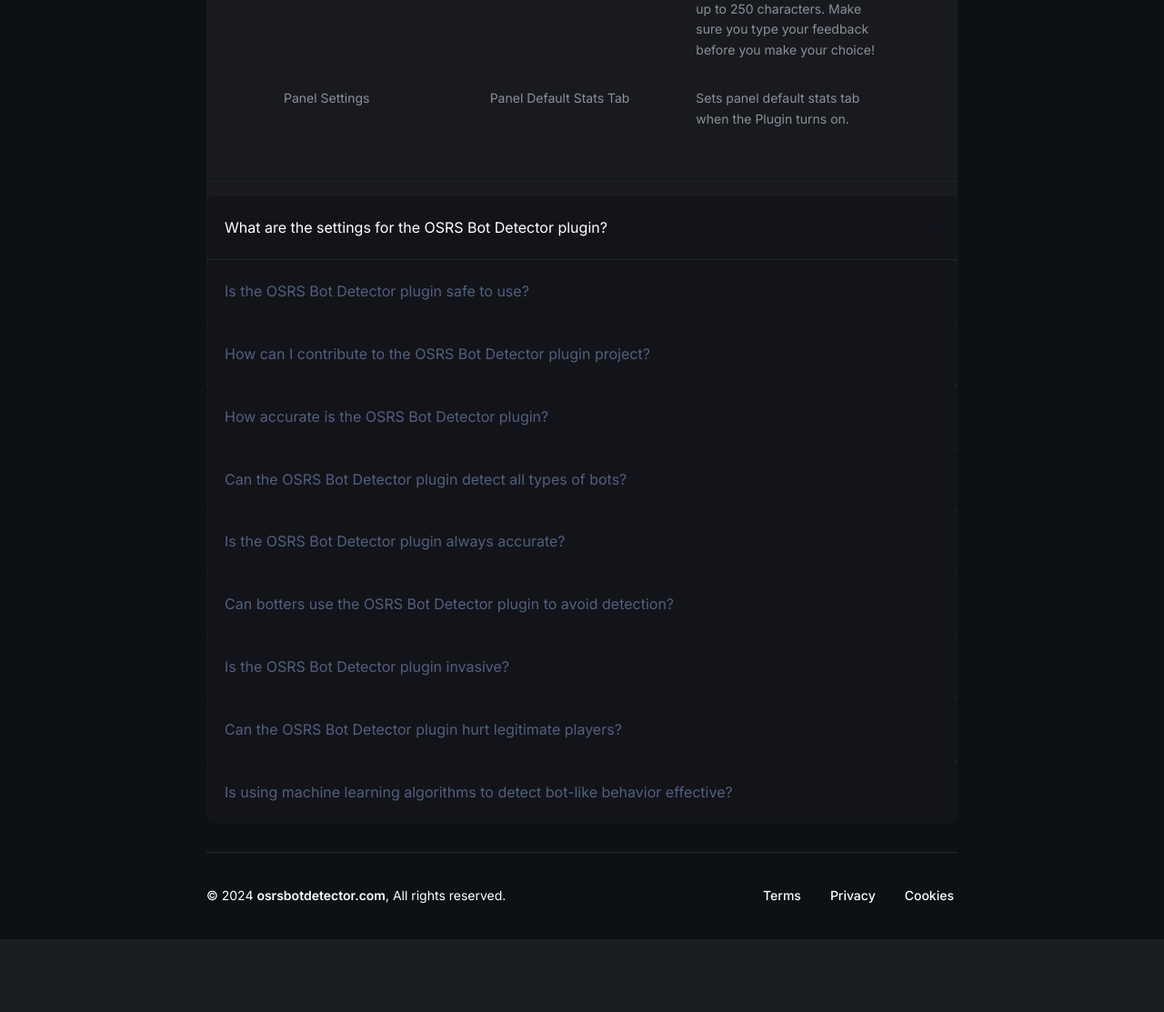
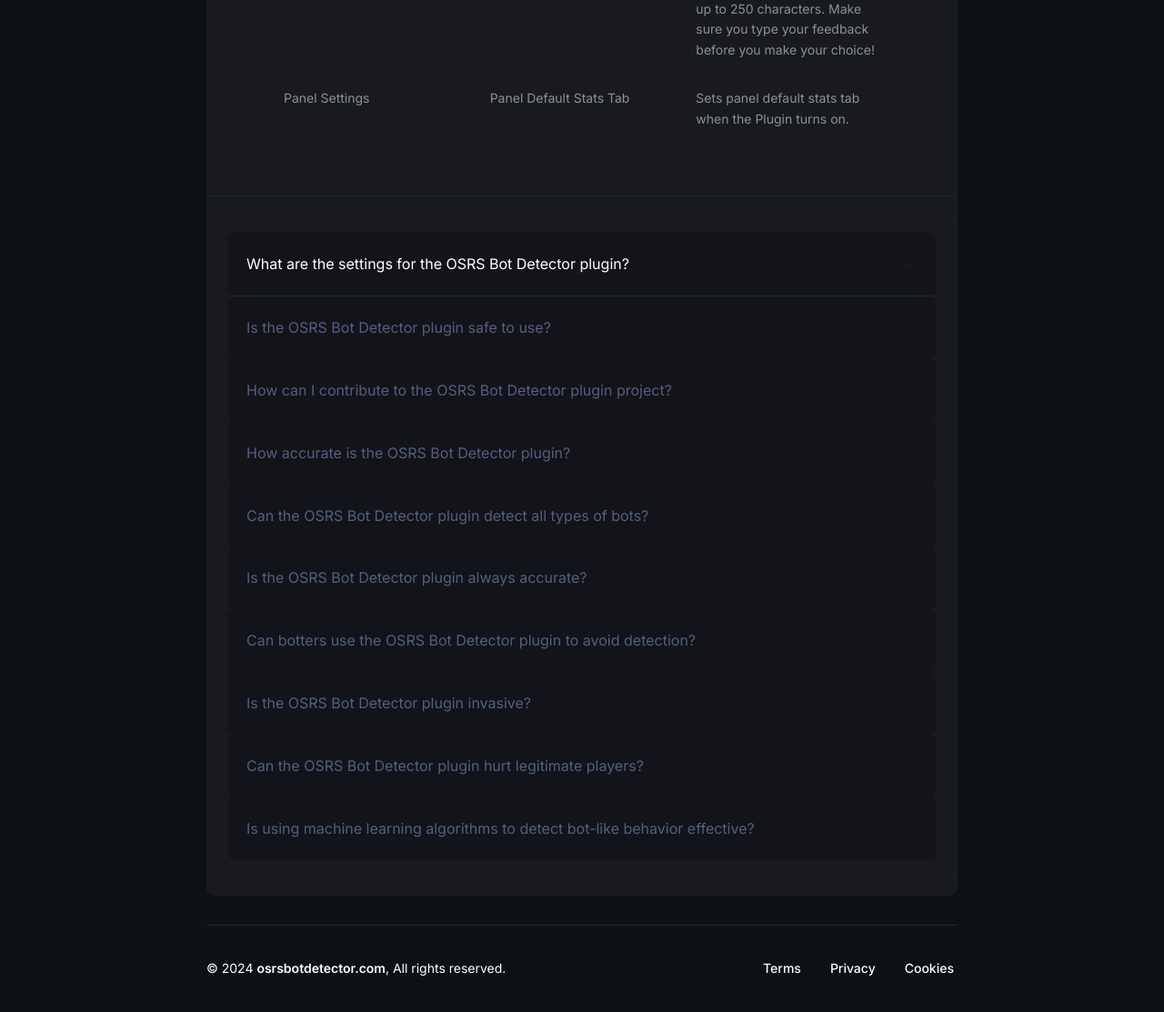
Before and after one commit to Bot-detector/Bot-Detector-Web, a Python web app: template src/templates/pages/faq.html in a window 1280 px wide. Shown: the part 3268-4381 px from the top of the page at 91% size. Before the commit the page ends 4301 px from the top, so only its background shows below. Run offline with Jinja, Linux system fonts and the light colour scheme; the template is opened without the code that fills it, so the values that code supplies are empty; some libraries are stand-ins or nearby versions.

Commit message:
https://github.com/Bot-detector/Bot-Detector-Web/issues/77

```diff
--- a/src/templates/pages/faq.html
+++ b/src/templates/pages/faq.html
@@ -114,6 +114,8 @@
             <hr>
             </div>
             <div class="container loltable">
+            <div class="card-article mb-4">
+
 
   <!-- Header Row -->
   <div class="row">
@@ -226,9 +228,12 @@
   </div>
 
 </div>
+</div>
 
             <br>
             <hr>
+            <div class="card card-article card-server mb-4">
+               <div class="card-body">
             <div class="accordion">
                <div class="accordion-item">
                   <h2 class="accordion-header">
@@ -267,6 +272,7 @@
                   </div>
                </div>
              </div>
+
              <div class="accordion">
                <div class="accordion-item">
                   <h2 class="accordion-header">
```
Also changed, not shown: 1 other file.
